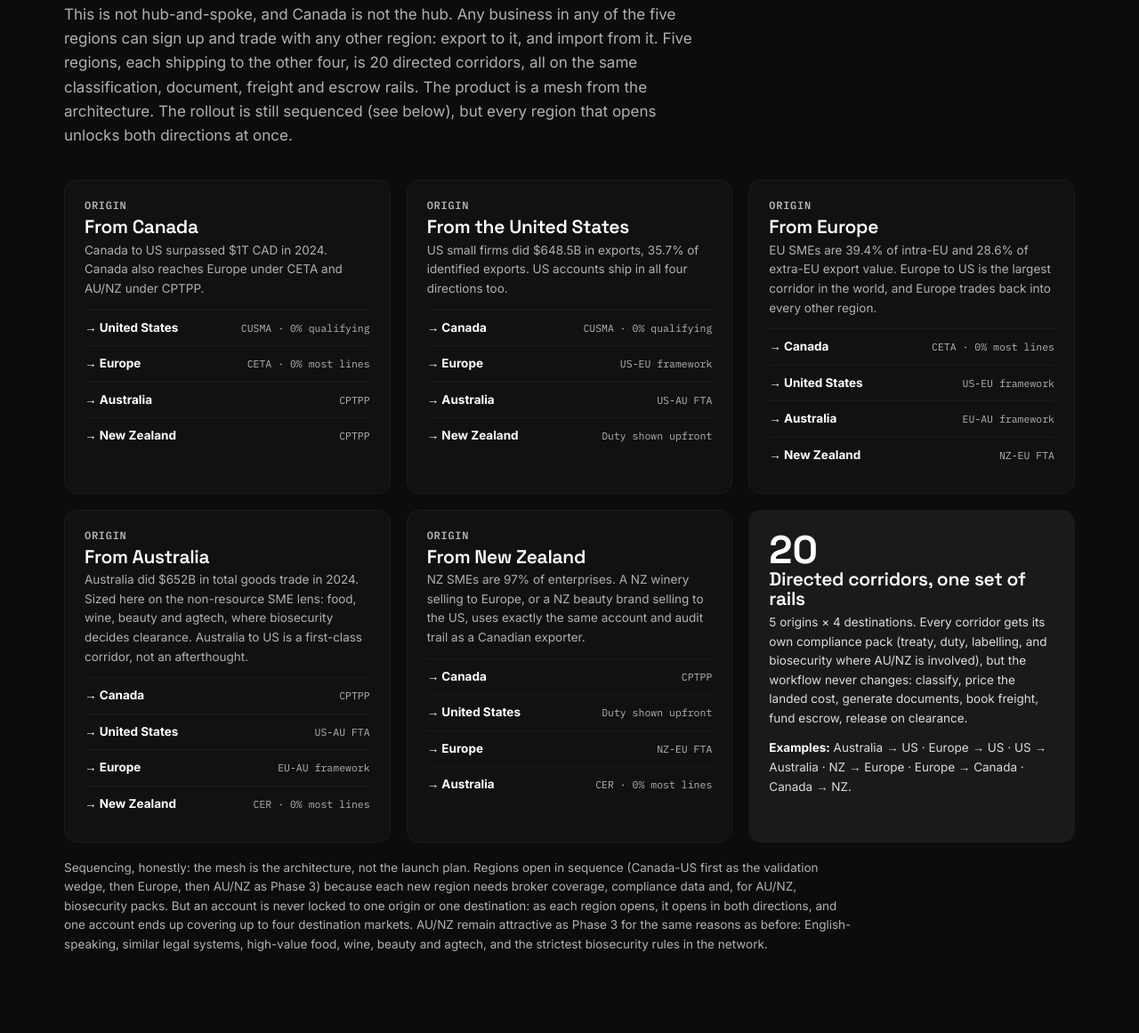
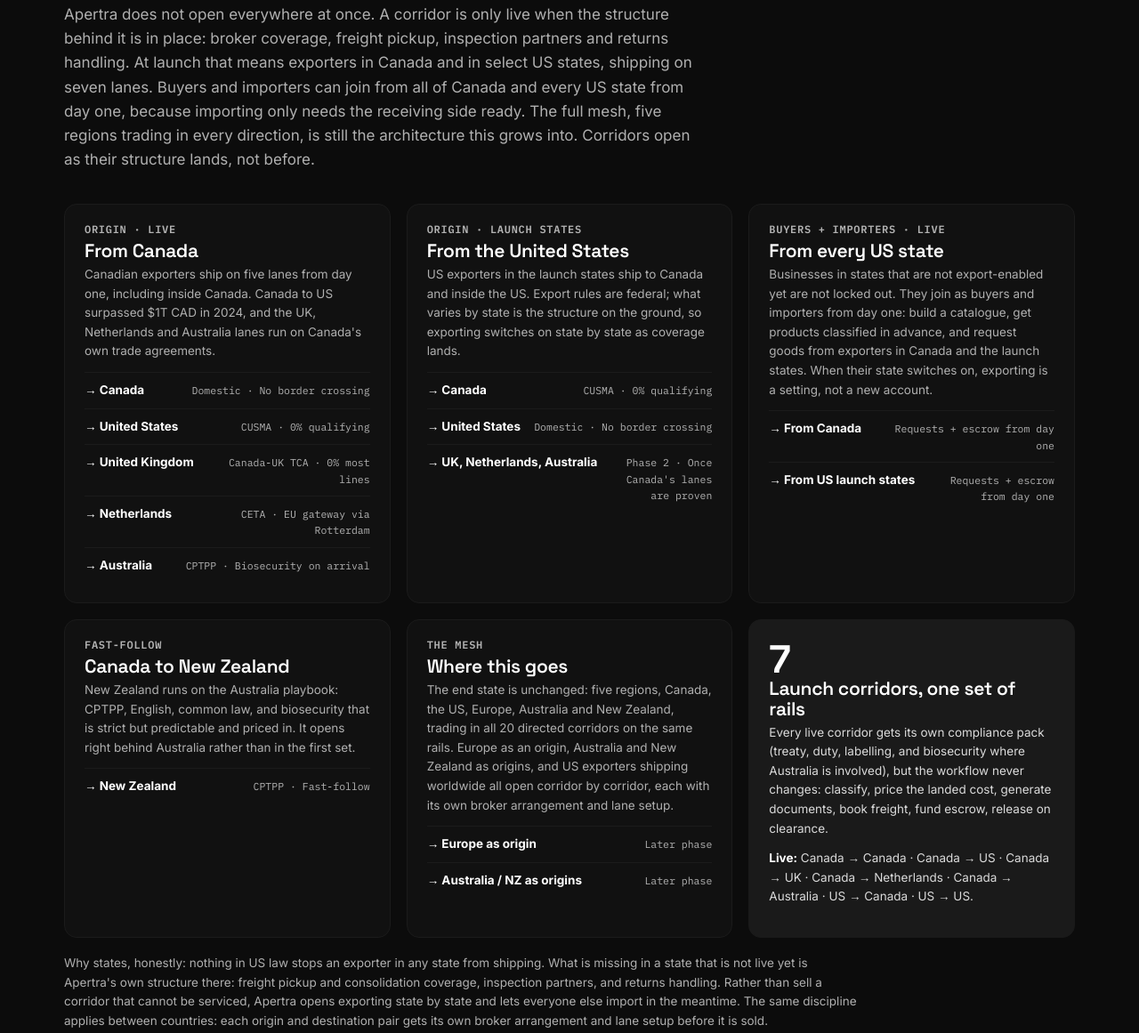
Before and after one commit to Apertra-Trade/development, a plain HTML site: page corridors.html in a window 1280 px wide. Shown: the part 256-1417 px from the top of the page at 89% size. Drawn offline with Linux system fonts and the light colour scheme.

Commit message:
Corridors updated to the launch footprint: 7 live lanes (CA to CA/US/UK/NL/AU, US launch states to CA/US), NZ fast-follow, importers from every US state; corridors page, workspace directory, corridor data and marketing claims aligned

```diff
--- a/corridors.html
+++ b/corridors.html
@@ -28,58 +28,51 @@
 <section class="dark-sec" id="corridors">
     <div class="wrap">
       <div class="sec-head">
-        <h2>Five regions. Every direction. One mesh.</h2>
-        <p>This is not hub-and-spoke, and Canada is not the hub. Any business in any of the five regions can sign up and trade with any other region: export to it, and import from it. Five regions, each shipping to the other four, is 20 directed corridors, all on the same classification, document, freight and escrow rails. The product is a mesh from the architecture. The rollout is still sequenced (see below), but every region that opens unlocks both directions at once.</p>
+        <h2>Launch corridors, picked on purpose.</h2>
+        <p>Apertra does not open everywhere at once. A corridor is only live when the structure behind it is in place: broker coverage, freight pickup, inspection partners and returns handling. At launch that means exporters in Canada and in select US states, shipping on seven lanes. Buyers and importers can join from all of Canada and every US state from day one, because importing only needs the receiving side ready. The full mesh, five regions trading in every direction, is still the architecture this grows into. Corridors open as their structure lands, not before.</p>
       </div>
-      <div class="mesh-grid" aria-label="All 20 directed corridors in the Apertra mesh">
+      <div class="mesh-grid" aria-label="Apertra launch corridors">
         <div class="mesh-card">
-          <h3><span>ORIGIN</span>From Canada</h3>
-          <p>Canada to US surpassed $1T CAD in 2024. Canada also reaches Europe under CETA and AU/NZ under CPTPP.</p>
+          <h3><span>ORIGIN · LIVE</span>From Canada</h3>
+          <p>Canadian exporters ship on five lanes from day one, including inside Canada. Canada to US surpassed $1T CAD in 2024, and the UK, Netherlands and Australia lanes run on Canada's own trade agreements.</p>
+          <div class="mesh-dest"><b>→ Canada</b><span>Domestic · No border crossing</span></div>
           <div class="mesh-dest"><b>→ United States</b><span>CUSMA · 0% qualifying</span></div>
-          <div class="mesh-dest"><b>→ Europe</b><span>CETA · 0% most lines</span></div>
-          <div class="mesh-dest"><b>→ Australia</b><span>CPTPP</span></div>
-          <div class="mesh-dest"><b>→ New Zealand</b><span>CPTPP</span></div>
+          <div class="mesh-dest"><b>→ United Kingdom</b><span>Canada-UK TCA · 0% most lines</span></div>
+          <div class="mesh-dest"><b>→ Netherlands</b><span>CETA · EU gateway via Rotterdam</span></div>
+          <div class="mesh-dest"><b>→ Australia</b><span>CPTPP · Biosecurity on arrival</span></div>
         </div>
         <div class="mesh-card">
-          <h3><span>ORIGIN</span>From the United States</h3>
-          <p>US small firms did $648.5B in exports, 35.7% of identified exports. US accounts ship in all four directions too.</p>
+          <h3><span>ORIGIN · LAUNCH STATES</span>From the United States</h3>
+          <p>US exporters in the launch states ship to Canada and inside the US. Export rules are federal; what varies by state is the structure on the ground, so exporting switches on state by state as coverage lands.</p>
           <div class="mesh-dest"><b>→ Canada</b><span>CUSMA · 0% qualifying</span></div>
-          <div class="mesh-dest"><b>→ Europe</b><span>US-EU framework</span></div>
-          <div class="mesh-dest"><b>→ Australia</b><span>US-AU FTA</span></div>
-          <div class="mesh-dest"><b>→ New Zealand</b><span>Duty shown upfront</span></div>
+          <div class="mesh-dest"><b>→ United States</b><span>Domestic · No border crossing</span></div>
+          <div class="mesh-dest"><b>→ UK, Netherlands, Australia</b><span>Phase 2 · Once Canada's lanes are proven</span></div>
         </div>
         <div class="mesh-card">
-          <h3><span>ORIGIN</span>From Europe</h3>
-          <p>EU SMEs are 39.4% of intra-EU and 28.6% of extra-EU export value. Europe to US is the largest corridor in the world, and Europe trades back into every other region.</p>
-          <div class="mesh-dest"><b>→ Canada</b><span>CETA · 0% most lines</span></div>
-          <div class="mesh-dest"><b>→ United States</b><span>US-EU framework</span></div>
-          <div class="mesh-dest"><b>→ Australia</b><span>EU-AU framework</span></div>
-          <div class="mesh-dest"><b>→ New Zealand</b><span>NZ-EU FTA</span></div>
+          <h3><span>BUYERS + IMPORTERS · LIVE</span>From every US state</h3>
+          <p>Businesses in states that are not export-enabled yet are not locked out. They join as buyers and importers from day one: build a catalogue, get products classified in advance, and request goods from exporters in Canada and the launch states. When their state switches on, exporting is a setting, not a new account.</p>
+          <div class="mesh-dest"><b>→ From Canada</b><span>Requests + escrow from day one</span></div>
+          <div class="mesh-dest"><b>→ From US launch states</b><span>Requests + escrow from day one</span></div>
         </div>
         <div class="mesh-card">
-          <h3><span>ORIGIN</span>From Australia</h3>
-          <p>Australia did $652B in total goods trade in 2024. Sized here on the non-resource SME lens: food, wine, beauty and agtech, where biosecurity decides clearance. Australia to US is a first-class corridor, not an afterthought.</p>
-          <div class="mesh-dest"><b>→ Canada</b><span>CPTPP</span></div>
-          <div class="mesh-dest"><b>→ United States</b><span>US-AU FTA</span></div>
-          <div class="mesh-dest"><b>→ Europe</b><span>EU-AU framework</span></div>
-          <div class="mesh-dest"><b>→ New Zealand</b><span>CER · 0% most lines</span></div>
+          <h3><span>FAST-FOLLOW</span>Canada to New Zealand</h3>
+          <p>New Zealand runs on the Australia playbook: CPTPP, English, common law, and biosecurity that is strict but predictable and priced in. It opens right behind Australia rather than in the first set.</p>
+          <div class="mesh-dest"><b>→ New Zealand</b><span>CPTPP · Fast-follow</span></div>
         </div>
         <div class="mesh-card">
-          <h3><span>ORIGIN</span>From New Zealand</h3>
-          <p>NZ SMEs are 97% of enterprises. A NZ winery selling to Europe, or a NZ beauty brand selling to the US, uses exactly the same account and audit trail as a Canadian exporter.</p>
-          <div class="mesh-dest"><b>→ Canada</b><span>CPTPP</span></div>
-          <div class="mesh-dest"><b>→ United States</b><span>Duty shown upfront</span></div>
-          <div class="mesh-dest"><b>→ Europe</b><span>NZ-EU FTA</span></div>
-          <div class="mesh-dest"><b>→ Australia</b><span>CER · 0% most lines</span></div>
+          <h3><span>THE MESH</span>Where this goes</h3>
+          <p>The end state is unchanged: five regions, Canada, the US, Europe, Australia and New Zealand, trading in all 20 directed corridors on the same rails. Europe as an origin, Australia and New Zealand as origins, and US exporters shipping worldwide all open corridor by corridor, each with its own broker arrangement and lane setup.</p>
+          <div class="mesh-dest"><b>→ Europe as origin</b><span>Later phase</span></div>
+          <div class="mesh-dest"><b>→ Australia / NZ as origins</b><span>Later phase</span></div>
         </div>
         <div class="mesh-card summary">
-          <b class="big">20</b>
-          <h3>Directed corridors, one set of rails</h3>
-          <p>5 origins × 4 destinations. Every corridor gets its own compliance pack (treaty, duty, labelling, and biosecurity where AU/NZ is involved), but the workflow never changes: classify, price the landed cost, generate documents, book freight, fund escrow, release on clearance.</p>
-          <p style="margin-top:10px"><b style="color:#ffffff">Examples:</b> Australia → US · Europe → US · US → Australia · NZ → Europe · Europe → Canada · Canada → NZ.</p>
+          <b class="big">7</b>
+          <h3>Launch corridors, one set of rails</h3>
+          <p>Every live corridor gets its own compliance pack (treaty, duty, labelling, and biosecurity where Australia is involved), but the workflow never changes: classify, price the landed cost, generate documents, book freight, fund escrow, release on clearance.</p>
+          <p style="margin-top:10px"><b style="color:#ffffff">Live:</b> Canada → Canada · Canada → US · Canada → UK · Canada → Netherlands · Canada → Australia · US → Canada · US → US.</p>
         </div>
       </div>
-      <p style="color:#b0b0b0;font-size:13.5px;margin:18px 0 0;max-width:66em">Sequencing, honestly: the mesh is the architecture, not the launch plan. Regions open in sequence (Canada-US first as the validation wedge, then Europe, then AU/NZ as Phase 3) because each new region needs broker coverage, compliance data and, for AU/NZ, biosecurity packs. But an account is never locked to one origin or one destination: as each region opens, it opens in both directions, and one account ends up covering up to four destination markets. AU/NZ remain attractive as Phase 3 for the same reasons as before: English-speaking, similar legal systems, high-value food, wine, beauty and agtech, and the strictest biosecurity rules in the network.</p>
+      <p style="color:#b0b0b0;font-size:13.5px;margin:18px 0 0;max-width:66em">Why states, honestly: nothing in US law stops an exporter in any state from shipping. What is missing in a state that is not live yet is Apertra's own structure there: freight pickup and consolidation coverage, inspection partners, and returns handling. Rather than sell a corridor that cannot be serviced, Apertra opens exporting state by state and lets everyone else import in the meantime. The same discipline applies between countries: each origin and destination pair gets its own broker arrangement and lane setup before it is sold.</p>
     </div>
   </section>
 
@@ -105,7 +98,7 @@
 <button type="button" id="spp-btn">preview</button>
 <select id="ship-buyer"><option value="northwind" selected>northwind</option></select>
 </div>
-<script src="assets/site.js?v=13"></script>
+<script src="assets/site.js?v=14"></script>
 <script src="assets/pages.js?v=5"></script>
 </body>
 </html>
```
Also changed, not shown: assessment.html (+1 -1 lines), assets/screens.js (+7 -2 lines), assets/site.js (+1 -1 lines), index.html (+6 -6 lines), market.html (+1 -1 lines), network.html (+3 -3 lines), pricing.html (+4 -4 lines), product.html (+1 -1 lines), workspace.html (+17 -29 lines).
